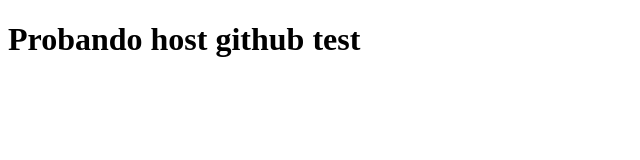
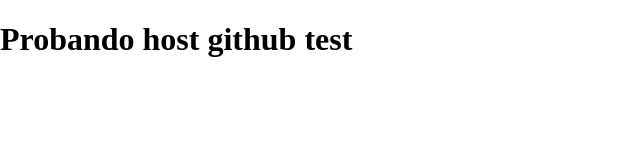
Before and after one commit to momiavive/cv, a plain HTML site: page index.html in a window 1280 px wide. Shown: the whole page, without its empty margins (0-640 px from the left). Drawn offline with Linux system fonts and the light colour scheme.

Commit message:
New commit

```diff
--- a/index.html
+++ b/index.html
@@ -4,7 +4,8 @@
     <meta charset="UTF-8">
     <meta name="viewport" content="width=device-width, initial-scale=1.0">
     <meta http-equiv="X-UA-Compatible" content="ie=edge">
-    <title>Document</title>
+    <title>CV</title>
+    <link rel="stylesheet" href="css/normalize.css">
 </head>
 <body>
     <h1>Probando host github test</h1>
```
